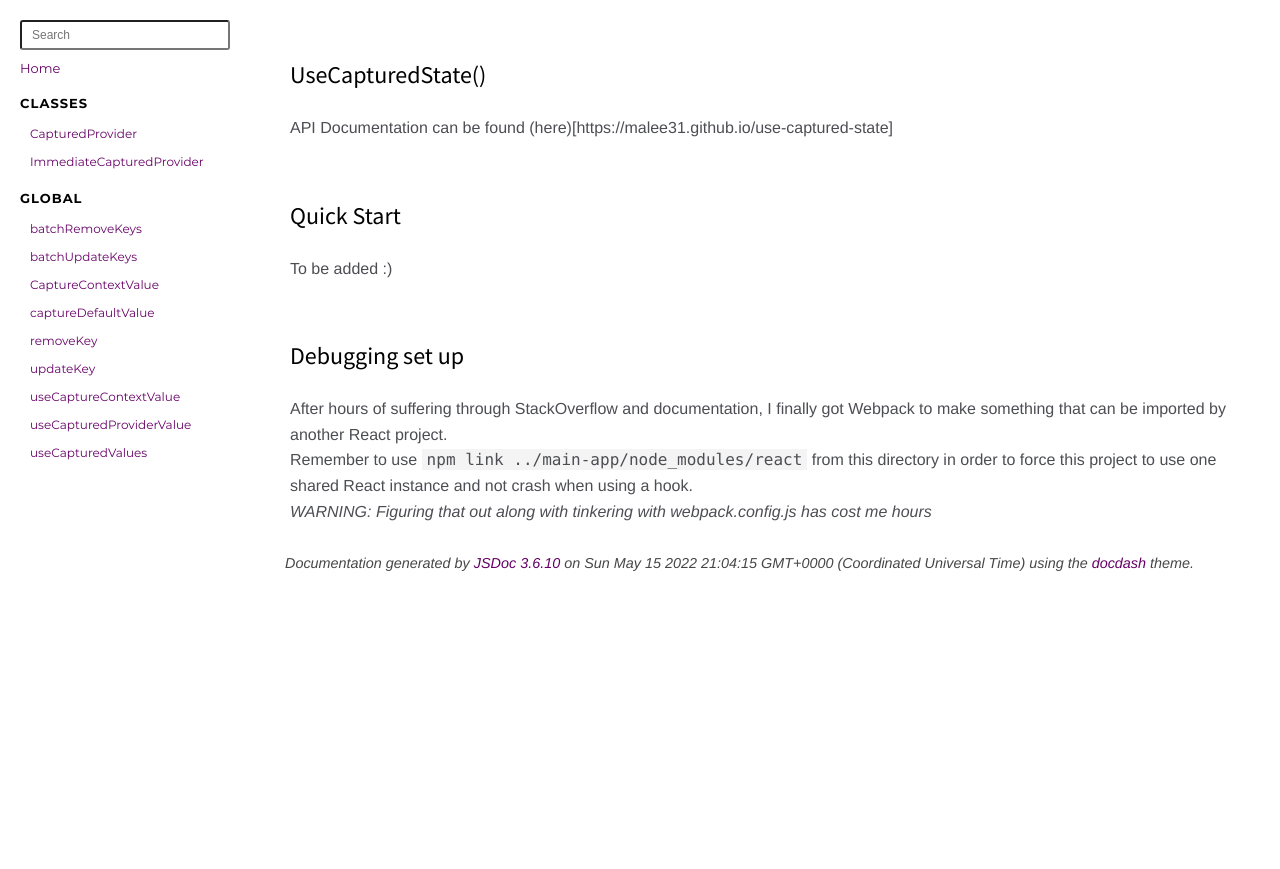
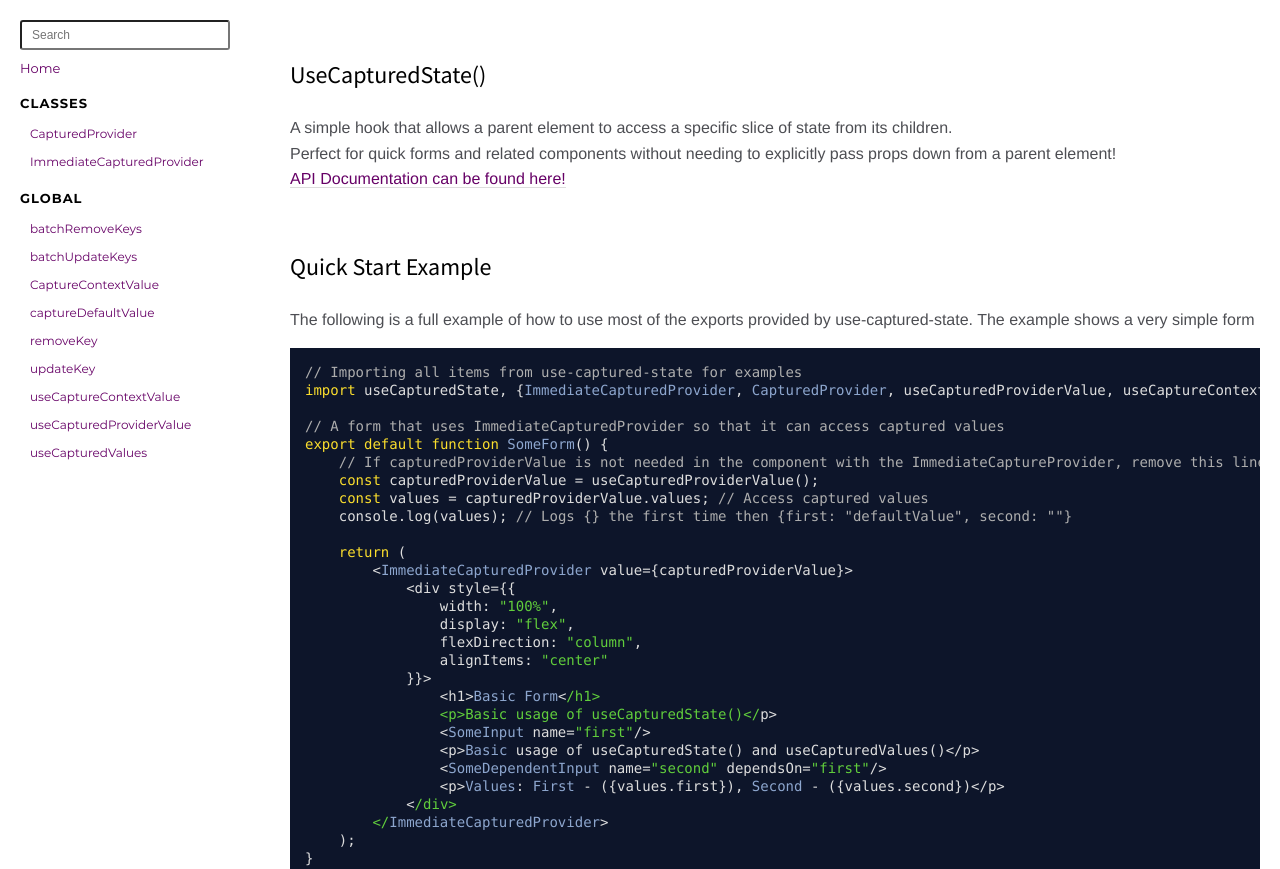
Before and after one commit to malee31/react-use-captured-state, a plain HTML site: page index.html in a window 1280 px wide. Shown: the top 869 px of the page. Before the commit the page ends 800 px from the top, so only its background shows below. Drawn offline with Linux system fonts and the light colour scheme.

Commit message:
Deploying to gh-pages from @ malee31/use-captured-state@91b77ff06a8ab8ed23a81fe1808334e2269a509a 🚀

```diff
--- a/index.html
+++ b/index.html
@@ -60,10 +60,70 @@
 
     <section class="readme usertext">
         <article><h1>UseCapturedState()</h1>
-<p>API Documentation can be found (here)[https://malee31.github.io/use-captured-state]</p>
-<h1>Quick Start</h1>
-<p>To be added :)</p>
-<h1>Debugging set up</h1>
+<p>A simple hook that allows a parent element to access a specific slice of state from its children.<br>
+Perfect for quick forms and related components without needing to explicitly pass props down from a parent element!<br>
+<a href="https://malee31.github.io/use-captured-state">API Documentation can be found here!</a></p>
+<h1>Quick Start Example</h1>
+<p>The following is a full example of how to use most of the exports provided by use-captured-state. The example shows a very simple form</p>
+<pre class="prettyprint source lang-js"><code>// Importing all items from use-captured-state for examples
+import useCapturedState, {ImmediateCapturedProvider, CapturedProvider, useCapturedProviderValue, useCaptureContextValue, useCapturedValues} from &quot;use-captured-state&quot;;
+
+// A form that uses ImmediateCapturedProvider so that it can access captured values
+export default function SomeForm() {
+    // If capturedProviderValue is not needed in the component with the ImmediateCaptureProvider, remove this line and use &lt;CapturedProvider> instead of &lt;ImmediateCapturedProvider value={capturedProviderValue}>
+    const capturedProviderValue = useCapturedProviderValue();
+    const values = capturedProviderValue.values; // Access captured values
+    console.log(values); // Logs {} the first time then {first: &quot;defaultValue&quot;, second: &quot;&quot;}
+
+    return (
+        &lt;ImmediateCapturedProvider value={capturedProviderValue}>
+            &lt;div style={{
+                width: &quot;100%&quot;,
+                display: &quot;flex&quot;,
+                flexDirection: &quot;column&quot;,
+                alignItems: &quot;center&quot;
+            }}>
+                &lt;h1>Basic Form&lt;/h1>
+                &lt;p>Basic usage of useCapturedState()&lt;/p>
+                &lt;SomeInput name=&quot;first&quot;/>
+                &lt;p>Basic usage of useCapturedState() and useCapturedValues()&lt;/p>
+                &lt;SomeDependentInput name=&quot;second&quot; dependsOn=&quot;first&quot;/>
+                &lt;p>Values: First - ({values.first}), Second - ({values.second})&lt;/p>
+            &lt;/div>
+        &lt;/ImmediateCapturedProvider>
+    );
+}
+
+function SomeInput({ name }) {
+    const [value, setValue] = useCapturedState(name, &quot;Default Value&quot;);
+
+    return (
+        &lt;input
+            type=&quot;text&quot;
+            value={inputValue}
+            placeholder={name}
+            onChange={(e) => {setValue(e.target.value)}}
+        />
+    );
+}
+
+function SomeDependentInput({ name, dependsOn }) {
+    // Default value of &quot;&quot; is used if no default value is provided
+    const [value, setValue] = useCapturedState(name);
+    const allValues = useCapturedValues();
+
+    return (
+        &lt;input
+            type=&quot;text&quot;
+            disabled={typeof allValues[dependsOn] === &quot;string&quot; && allValues[dependsOn.length !== 0]}
+            value={inputValue}
+            placeholder={name}
+            onChange={(e) => {setValue(e.target.value)}}
+        />
+    );
+}
+</code></pre>
+<h1>Contribution: Notes About Debugging and Working on this Source Code</h1>
 <p>After hours of suffering through StackOverflow and documentation, I finally got Webpack to make something that can be imported by another React project.<br>
 Remember to use <code>npm link ../main-app/node_modules/react</code> from this directory in order to force this project to use one shared React instance and not crash when using a hook.<br>
 <em>WARNING: Figuring that out along with tinkering with webpack.config.js has cost me hours</em></p></article>
@@ -81,7 +141,7 @@ Remember to use <code>npm link ../main-app/node_modules/react</code> from this d
 <br class="clear">
 
 <footer>
-    Documentation generated by <a href="https://github.com/jsdoc3/jsdoc">JSDoc 3.6.10</a> on Sun May 15 2022 21:04:15 GMT+0000 (Coordinated Universal Time) using the <a href="https://github.com/clenemt/docdash">docdash</a> theme.
+    Documentation generated by <a href="https://github.com/jsdoc3/jsdoc">JSDoc 3.6.10</a> on Mon May 16 2022 19:01:35 GMT+0000 (Coordinated Universal Time) using the <a href="https://github.com/clenemt/docdash">docdash</a> theme.
 </footer>
 
 <script>prettyPrint();</script>
```
Also changed, not shown: CapturedProvider.html (+1 -1 lines), ImmediateCapturedProvider.html (+1 -1 lines), global.html (+1 -1 lines), index.js.html (+1 -1 lines).
